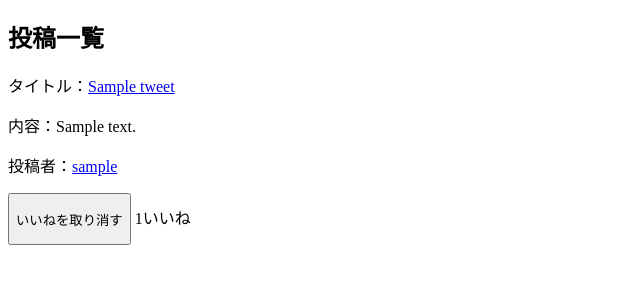
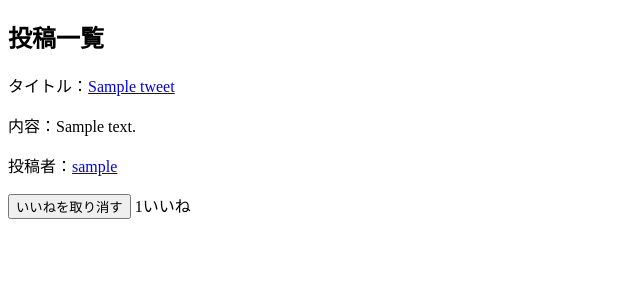
Before and after one commit to shinonome-inc/backend-final-assignment-Masaya, a Django app: page /tweets/home/ in a window 1280 px wide. Shown: the part 353-653 px from the top of the page, without its empty margins (0-640 px from the left). Run offline with Django 4.2, Linux system fonts and the light colour scheme; a user stored in the database is signed in; tables that the repository leaves empty hold one stand-in row (values such as "Sample post").

Commit message:
追加修正

```diff
--- a/templates/tweets/home.html
+++ b/templates/tweets/home.html
@@ -16,7 +16,7 @@
           <p>内容：{{tweet.content}}</p>
           <p>投稿者：<a href="{% url 'accounts:user_profile' tweet.user.username %}">{{tweet.user.username}}</a></p>
           {% if tweet.id in liked_list %}
-          <button id="tweet-{{tweet.id}}" onclick="changeLike(id)" data-url="{% url 'tweets:unlike' tweet.id %}"><p>いいねを取り消す</p></button>
+          <button id="tweet-{{tweet.id}}" onclick="changeLike(id)" data-url="{% url 'tweets:unlike' tweet.id %}">いいねを取り消す</button>
           {% else %}
           <button id="tweet-{{tweet.id}}" onclick="changeLike(id)" data-url="{% url 'tweets:like' tweet.id %}">いいね</button>
           {% endif %}
--- a/templates/tweets/liked_js.html
+++ b/templates/tweets/liked_js.html
@@ -30,13 +30,13 @@
       if (tweet_data.is_liked) {
           unlike_url = tweet_data.unlike_url;
           like_button.setAttribute("data-url", unlike_url);
-          like_button.innerHTML = "<i class='fas fa-heart'></i>";
-          like_button.style.color = "red";
+          like_button.innerHTML = "いいねを取り消す";
+          like_button.style.color = "";
           like_count.textContent = tweet_data.like_count;
       } else {
           like_url = tweet_data.like_url;
           like_button.setAttribute("data-url", like_url);
-          like_button.innerHTML = "<i class='far fa-heart'></i>";
+          like_button.innerHTML = "いいね";
           like_button.style.color = "";
           like_count.textContent = tweet_data.like_count;
       }
```
